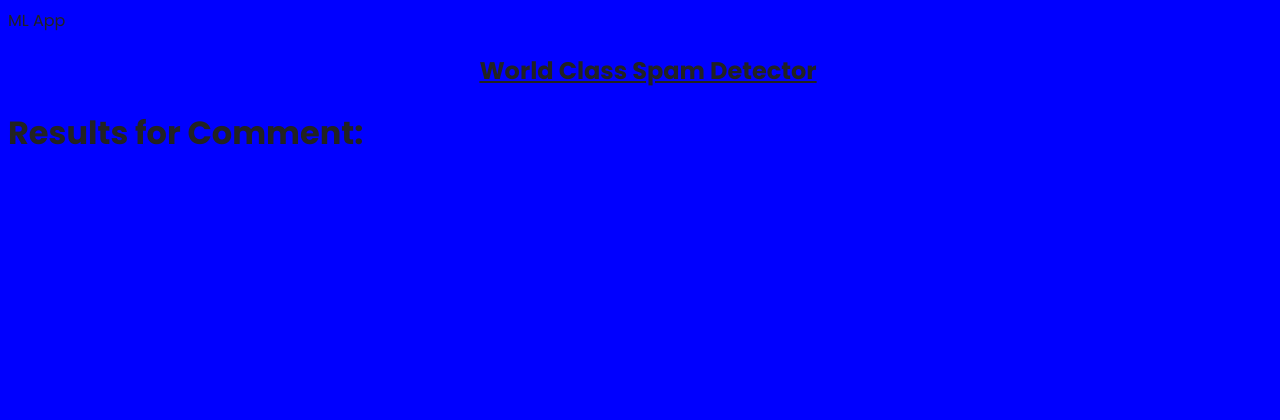
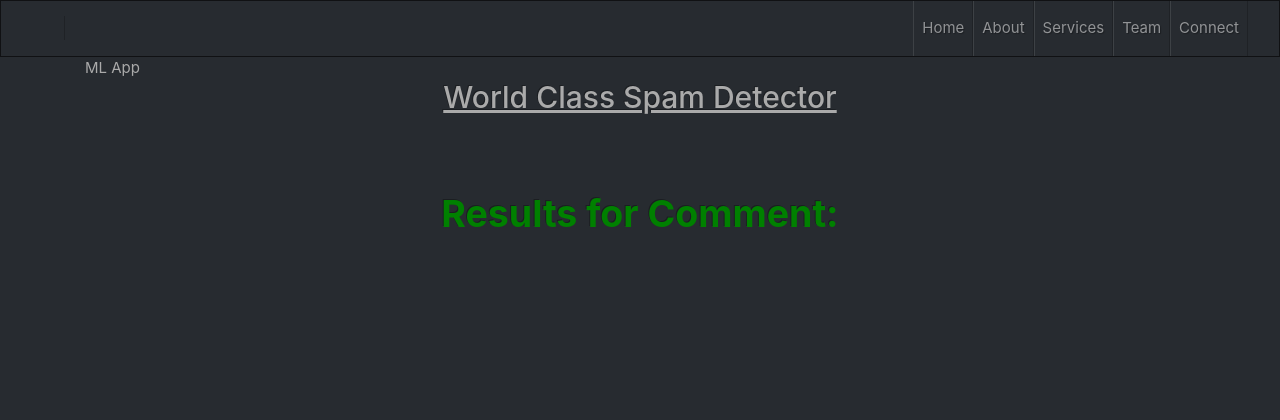
Before and after one commit to Andre-Williams22/Dynamic-Prototype, a Flask app: template templates/predict.html in a window 1280 px wide. Shown: the top 420 px of the page. After the commit the page ends 227 px from the top, so only its background shows below. Run offline with Flask 2, Linux system fonts and the light colour scheme; the template is opened without the code that fills it, so the values that code supplies are empty; parts of the project's set-up code (start-up, migrations or seed data) failed here and were passed over; some libraries are stand-ins or nearby versions.

Commit message:
connects to home page

```diff
--- a/templates/predict.html
+++ b/templates/predict.html
@@ -1,12 +1,50 @@
 <!DOCTYPE html>
-<html>
+<html lang="en">
 <head>
-	<title></title>
-    <link rel="stylesheet" type="text/css" href="{{ url_for('static', filename='../static/style.css') }}">
+	<meta charset="utf-8">
+	<meta name="viewport" content="width=device-width, initial-scale=1">
+	<title>Innovating in Old Age Industries</title>
+	<link rel="stylesheet" href="https://maxcdn.bootstrapcdn.com/bootstrap/4.0.0/css/bootstrap.min.css">
+	<script src="https://ajax.googleapis.com/ajax/libs/jquery/3.3.1/jquery.min.js"></script>
+	<script src="https://cdnjs.cloudflare.com/ajax/libs/popper.js/1.12.9/umd/popper.min.js"></script>
+	<script src="https://maxcdn.bootstrapcdn.com/bootstrap/4.0.0/js/bootstrap.min.js"></script>
+	<script src="https://use.fontawesome.com/releases/v5.0.8/js/all.js"></script>
+	<link rel='stylesheet' href='https://bootswatch.com/4/slate/bootstrap.min.css'>
+
 </head>
 <body>
 
-	<header>
+<!-- Navigation -->
+<nav class="navbar navbar-expand-md navbar-dark bg-dark sticky-top">
+<div class="container-fluid">
+	 <a class="navbar-brand" href="#"><!--<img src="../static/img/pathscan.png" style="width:400px;height:150px;">--></a>
+	<button class="navbar-toggler" type="button" data-toggle="collapse" data-target="#navbarResponsive">
+		<span class="navbar-toggler-icon"></span>
+	</button>
+	<div class="collapse navbar-collapse" id="navbarResponsive">
+		<ul class="navbar-nav ml-auto">
+			<li class="nav-item-active">
+				<a class="nav-link" href="/">Home</a>
+			</li>
+
+			<li class="nav-item">
+				<a class="nav-link" href="#">About</a>
+			</li>
+			<li class="nav-item">
+				<a class="nav-link" href="services.html">Services</a>
+			</li>
+			<li class="nav-item">
+				<a class="nav-link" href="#">Team</a>
+			</li>
+			<li class="nav-item">
+				<a class="nav-link" href="contact.html">Connect</a>
+			</li>
+		</ul>
+	</div>
+</div>
+</nav>
+
+
 		<div class="container">
 		<div id="brandname">
 			ML App
@@ -15,10 +53,14 @@
 
 	</div>
 	</header>
-	<h1><b>Results for Comment: </b></h1>
-	<div class="results">
+    <center>
+    <br>
+    <br>
+    <br>
+	<h1 style="color: Green;"><b>Results for Comment: </b></h1>
 
 
+    <br>
 
 	{% if prediction == 1 %}
 	<h2 style="color:red;">Spam</h2>
@@ -26,7 +68,6 @@
 	<h2 style="color:blue;">Not a Spam(Ham)</h2>
 	{% endif %}
 
-	</div>
-
+</center>
 </body>
 </html>
```
Also changed, not shown: templates/base.html (+4 -4 lines), templates/charge.html (+4 -4 lines).
